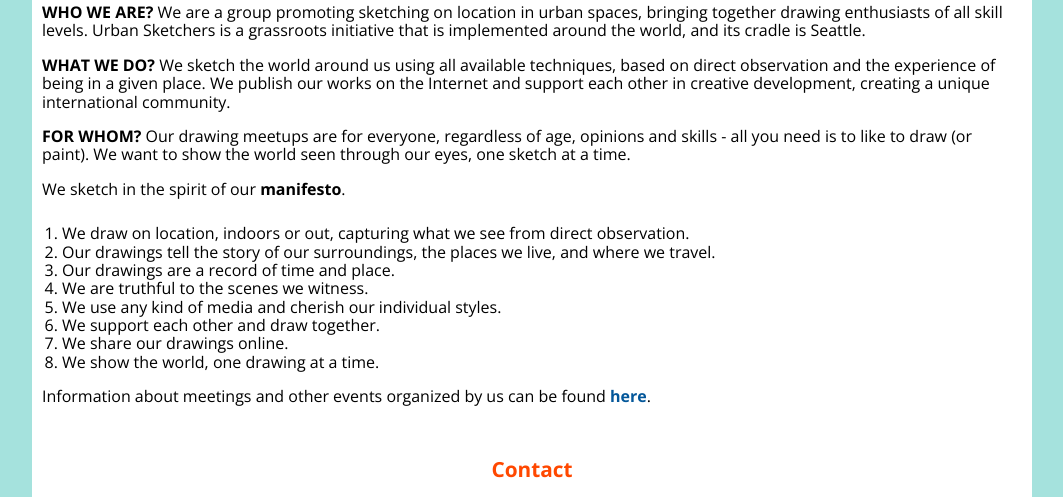
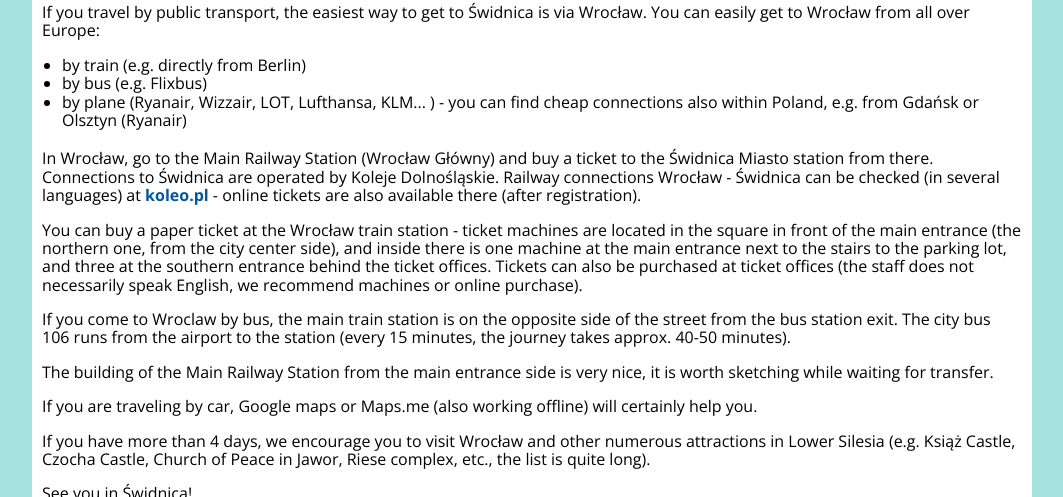
Before and after one commit to dorotapindur/uskpoland, a plain HTML site: page english.html in a window 1280 px wide. Shown: the part 4768-5265 px from the top of the page, without its empty margins (108-1171 px from the left). Drawn offline with nearby package versions, Linux system fonts and the light colour scheme.

Commit message:
add transport information section

```diff
--- a/english.html
+++ b/english.html
@@ -219,6 +219,22 @@
                 <div class="sponsors__logo" ><img alt="WTZ logo." width="auto" height="150px" src="./300WTZ.png"></div>
             </div>
         </section>
+        <section id="transport" class="section">
+            <h2 class="section__header">How to get to Świdnica</h2>
+            <p class="section__text">If you travel by public transport, the easiest way to get to Świdnica is via Wrocław. You can easily get to Wrocław from all over Europe:</p>
+            <ul class="program-list">
+                <li>by train (e.g. directly from Berlin)</li>
+                <li>by bus (e.g. Flixbus)</li>
+                <li>by plane (Ryanair, Wizzair, LOT, Lufthansa, KLM... ) - you can find cheap connections also within Poland, e.g. from Gdańsk or Olsztyn (Ryanair)</li>
+            </ul>
+            <p class="section__text">In Wrocław, go to the Main Railway Station (Wrocław Główny) and buy a ticket to the Świdnica Miasto station from there. Connections to Świdnica are operated by Koleje Dolnośląskie. Railway connections Wrocław - Świdnica can be checked (in several languages) at <a href="https://koleo.pl/en/" class="link" aria-label="koleo.pl" rel="noopener noreferrer" target=_blank>koleo.pl</a> - online tickets are also available there (after registration).</p>
+            <p class="section__text">You can buy a paper ticket at the Wrocław train station - ticket machines are located in the square in front of the main entrance (the northern one, from the city center side), and inside there is one machine at the main entrance next to the stairs to the parking lot, and three at the southern entrance behind the ticket offices. Tickets can also be purchased at ticket offices (the staff does not necessarily speak English, we recommend machines or online purchase).</p>
+            <p class="section__text">If you come to Wroclaw by bus, the main train station is on the opposite side of the street from the bus station exit. The city bus 106 runs from the airport to the station (every 15 minutes, the journey takes approx. 40-50 minutes).</p>
+            <p class="section__text">The building of the Main Railway Station from the main entrance side is very nice, it is worth sketching while waiting for transfer.</p>
+            <p class="section__text">If you are traveling by car, Google maps or Maps.me (also working offline) will certainly help you.</p>
+            <p class="section__text">If you have more than 4 days, we encourage you to visit Wrocław and other numerous attractions in Lower Silesia (e.g. Książ Castle, Czocha Castle, Church of Peace in Jawor, Riese complex, etc., the list is quite long).</p>
+            <p class="section__text">See you in Świdnica!</p>
+        </section>
         <section id="uskpoland" class="section"><!--usk Poland-->
             <h2 class="section__header">Urban Sketchers Poland</h2>
             <p class="section__text"><b>WHO WE ARE? </b>We are a group promoting sketching on location in urban spaces, bringing together drawing enthusiasts of all skill levels. Urban Sketchers is a grassroots initiative that is implemented around the world, and its cradle is Seattle.</p>
```
Also changed, not shown: index.html (+16 -0 lines).
